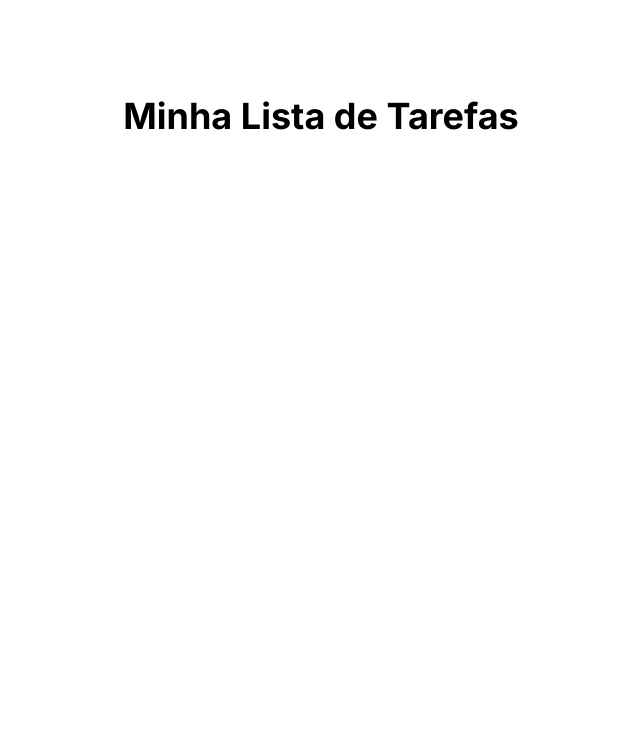
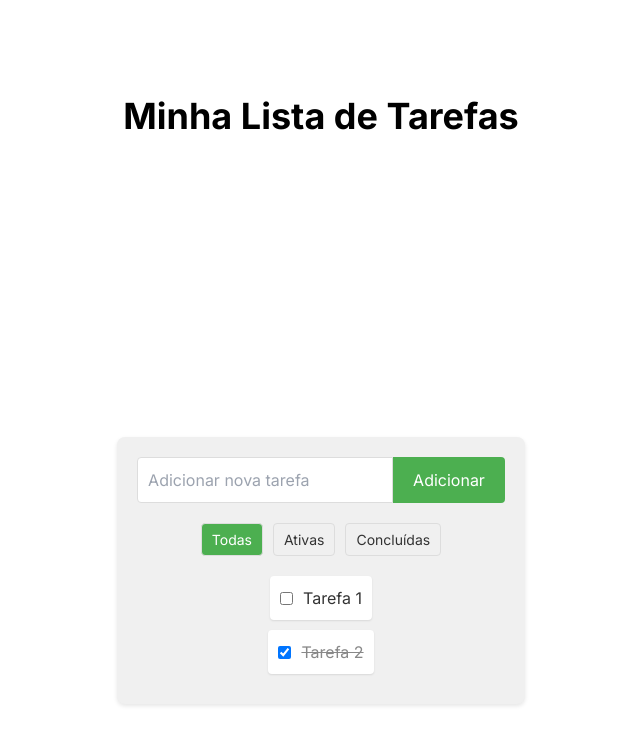
Before and after one commit to DevAngeloOliveira/TodoList-Next-js, a Next.js app: page / in a window 1280 px wide. Shown: the top 744 px of the page, without its empty margins (319-959 px from the left). Built offline with nearby package versions, Linux system fonts and the light colour scheme.

Commit message:
fix: Ajustando exibição dos componentes

```diff
--- a/src/app/components/TodoList.tsx
+++ b/src/app/components/TodoList.tsx
@@ -34,21 +34,45 @@ const TodoList: React.FC = () => {
   const [filter, setFilter] = useState<"all" | "active" | "completed">("all");
 
   // Função para adicionar uma nova tarefa
-  const addTodo = (text: string) => {
-    // ... código existente de addTodo ...
+  const addTodo = (text: string, status: "active" | "completed") => {
+    const newTodo: Todo = {
+      id: todos.length + 1,
+      text,
+      completed: status === "completed",
+    };
+    setTodos([...todos, newTodo]);
   };
 
   // Função para alternar o status de conclusão da tarefa
   const toggleTodo = (id: number) => {
-    // ... código existente de toggleTodo ...
+    setTodos(
+      todos.map((todo) =>
+        todo.id === id ? { ...todo, completed: !todo.completed } : todo
+      )
+    );
   };
 
   // Filtrar tarefas com base no filtro atual
   const filteredTodos = todos.filter((todo) => {
-    // ... código existente de filteredTodos ...
+    if (filter === "active") return !todo.completed;
+    if (filter === "completed") return todo.completed;
+    return true;
   });
 
   // ... retorno existente ...
+  return (
+    <TodoListContainer>
+      <AddTodoForm onAdd={addTodo} />
+      <TodoFilter filter={filter} setFilter={setFilter} />
+      {filteredTodos.map((todo) => (
+        <TodoItem
+          key={todo.id}
+          todo={todo}
+          onToggle={() => toggleTodo(todo.id)}
+        />
+      ))}
+    </TodoListContainer>
+  );
 };
 
 export default TodoList;
```
